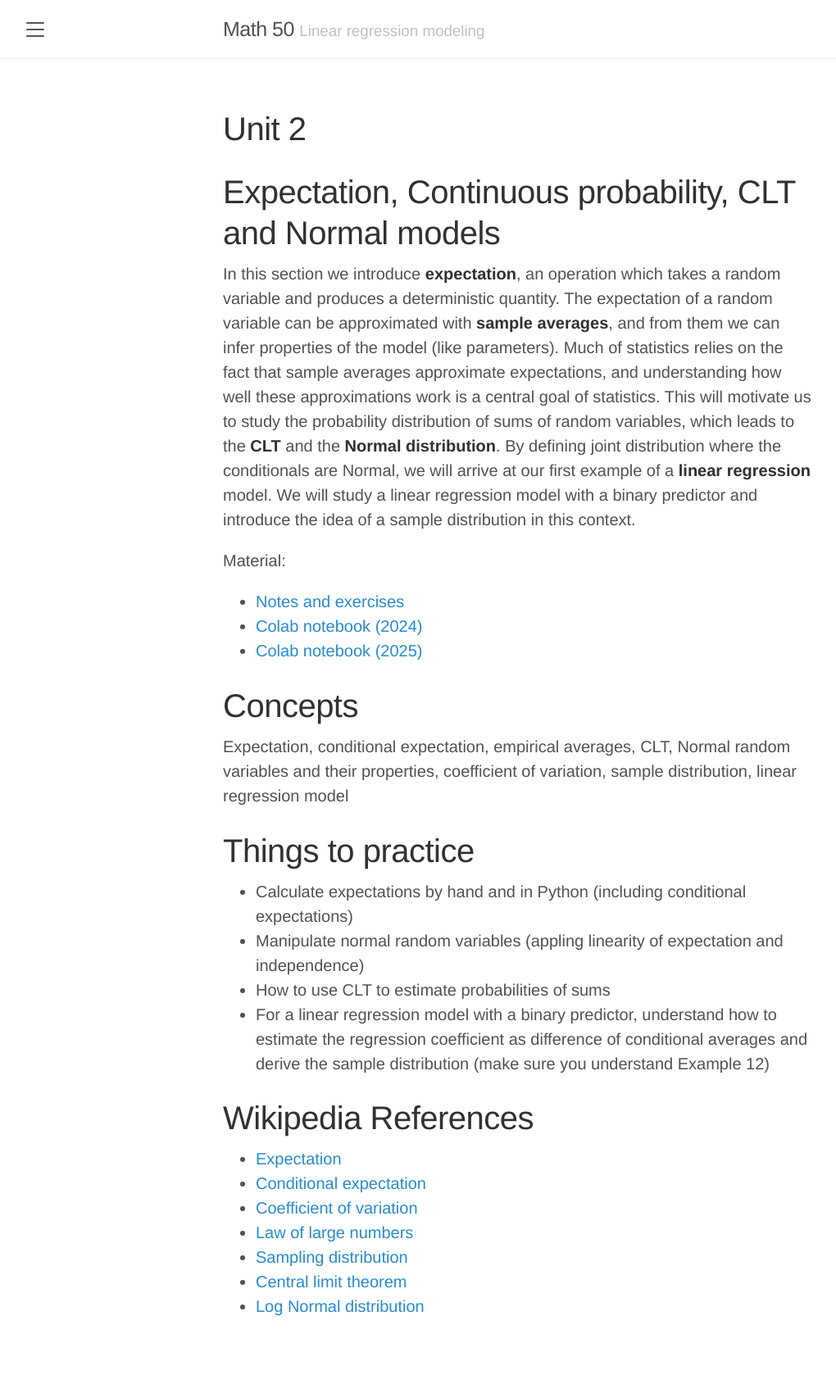
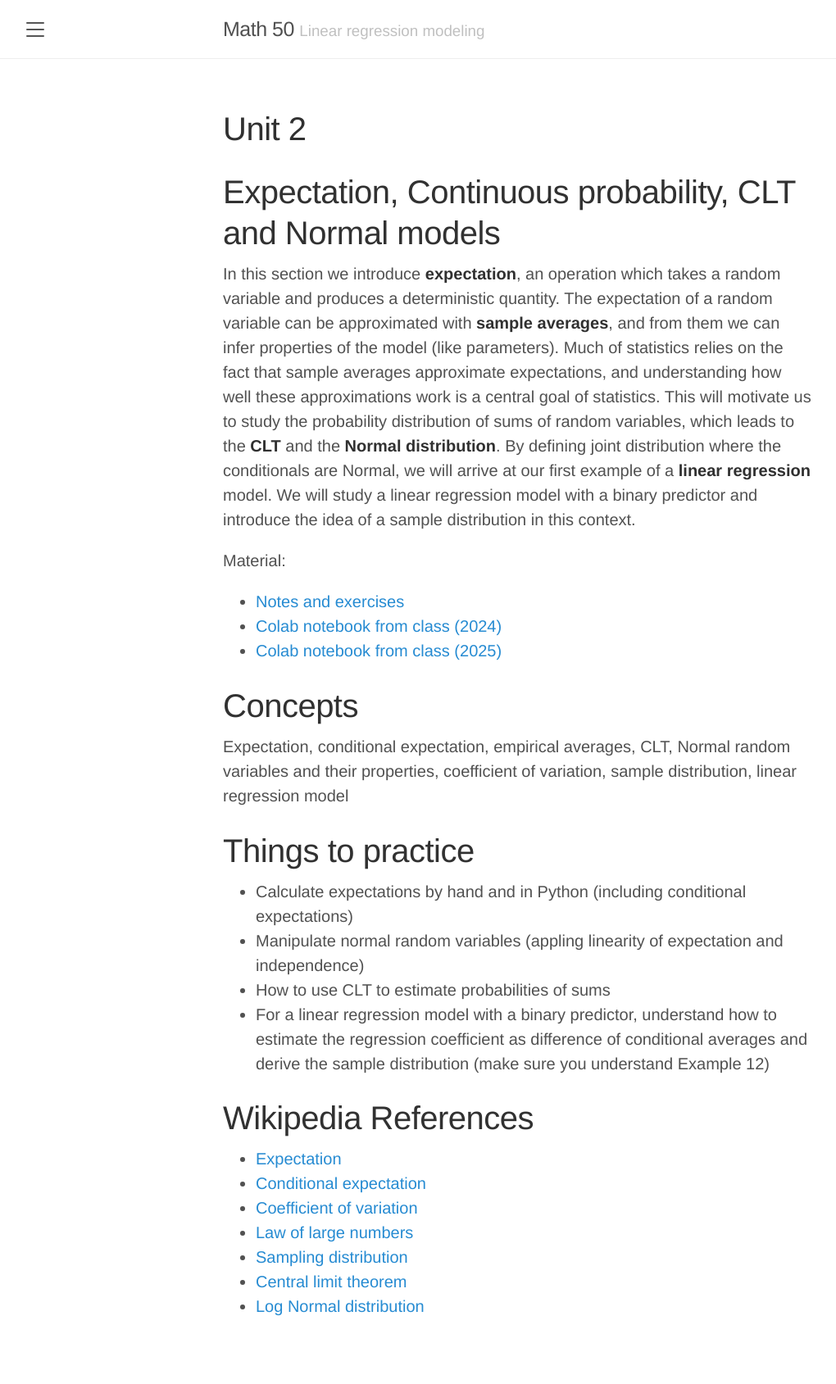
Before and after one commit to elevien/math50_2025, a Jekyll site: the page built from unit2.md, in a window 1280 px wide. Shown: the whole page at 82% size, without its empty margins (8-1028 px from the left). Built offline with Jekyll 4.4.1, drawn with Linux system fonts in a browser that asks for light colours.

Commit message:
Added class colab notebook for unit3

```diff
--- a/unit2.md
+++ b/unit2.md
@@ -12,8 +12,8 @@
 
 Material:
 - [Notes and exercises](/public/latex_notes/unit2/unit2.pdf)
-- [Colab notebook (2024)](https://colab.research.google.com/drive/1k3oTeSMmCrrNZ2z4P3EDGyzZONJAl1ZI?usp=sharing)
-- [Colab notebook (2025)](https://colab.research.google.com/drive/1JMI1T8a2nk06Q3L6ZFpkYZGV4GIzk7dG?usp=sharing)
+- [Colab notebook from class (2024)](https://colab.research.google.com/drive/1k3oTeSMmCrrNZ2z4P3EDGyzZONJAl1ZI?usp=sharing)
+- [Colab notebook from class (2025)](https://colab.research.google.com/drive/1JMI1T8a2nk06Q3L6ZFpkYZGV4GIzk7dG?usp=sharing)
 
 # Concepts
 
```
Also changed, not shown: unit3.md (+2 -1 lines).
